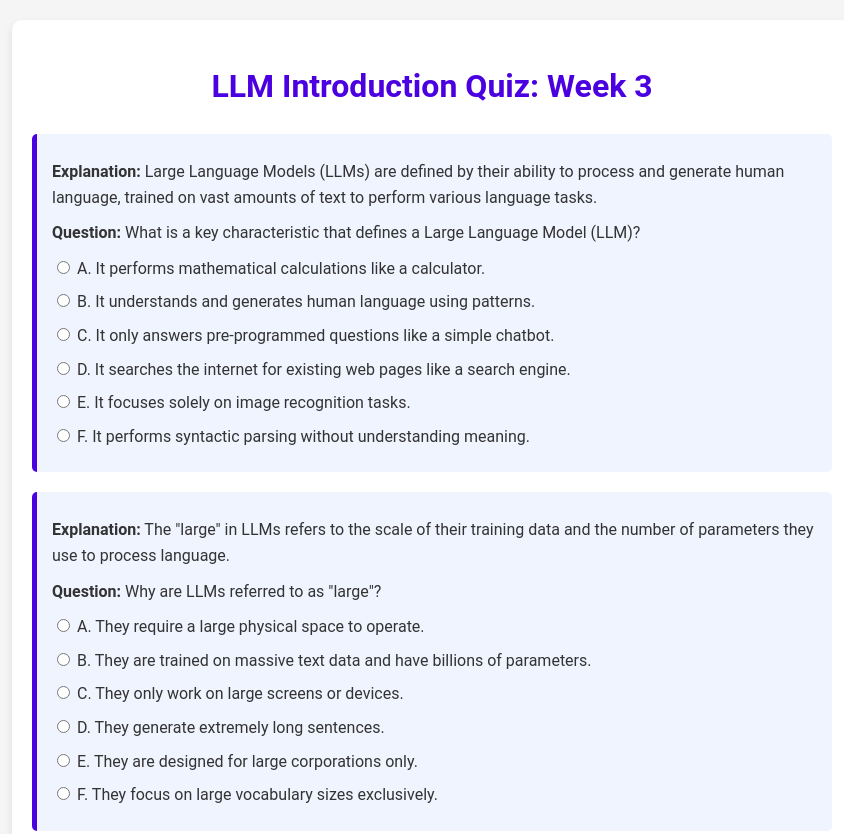
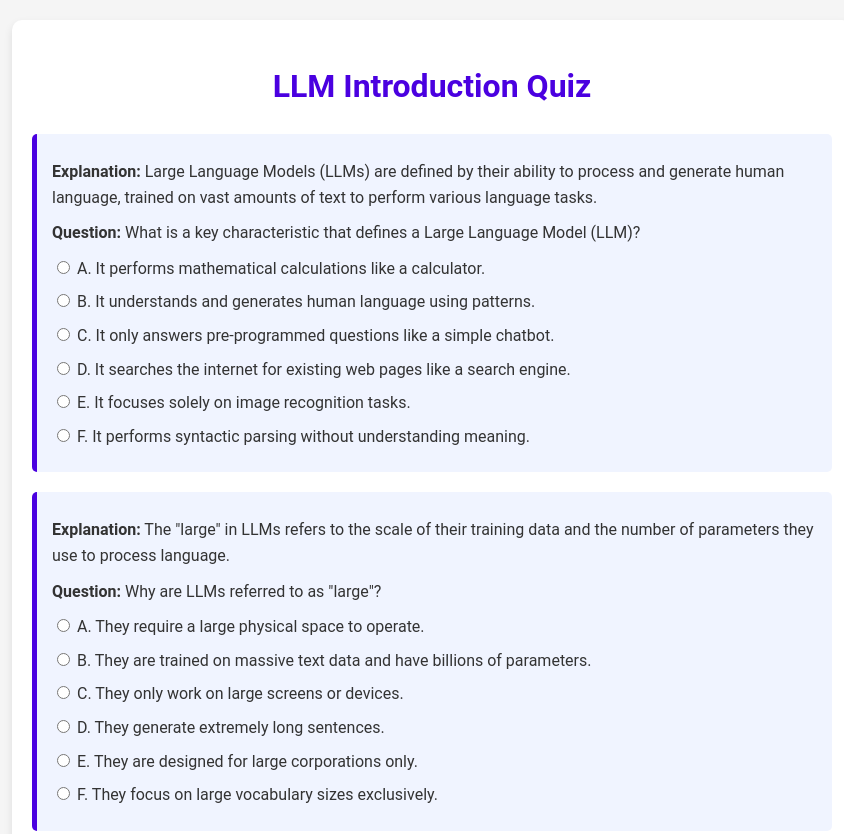
Before and after one commit to wajdiz/marsadlearn, a plain HTML site: page Quiz3-prepv2-Part2-LLM.html in a window 1280 px wide. Shown: the top 834 px of the page, without its empty margins (208-1052 px from the left). Drawn offline with Linux system fonts and the light colour scheme.

Commit message:
Update Quiz3-prepv2-Part2-LLM.html

```diff
--- a/Quiz3-prepv2-Part2-LLM.html
+++ b/Quiz3-prepv2-Part2-LLM.html
@@ -76,7 +76,7 @@
 </head>
 <body>
     <div class="container">
-        <h1>LLM Introduction Quiz: Week 3</h1>
+        <h1>LLM Introduction Quiz</h1>
         <form id="quizForm">
             <!-- Question 1 -->
             <div class="question" id="q1">
```
